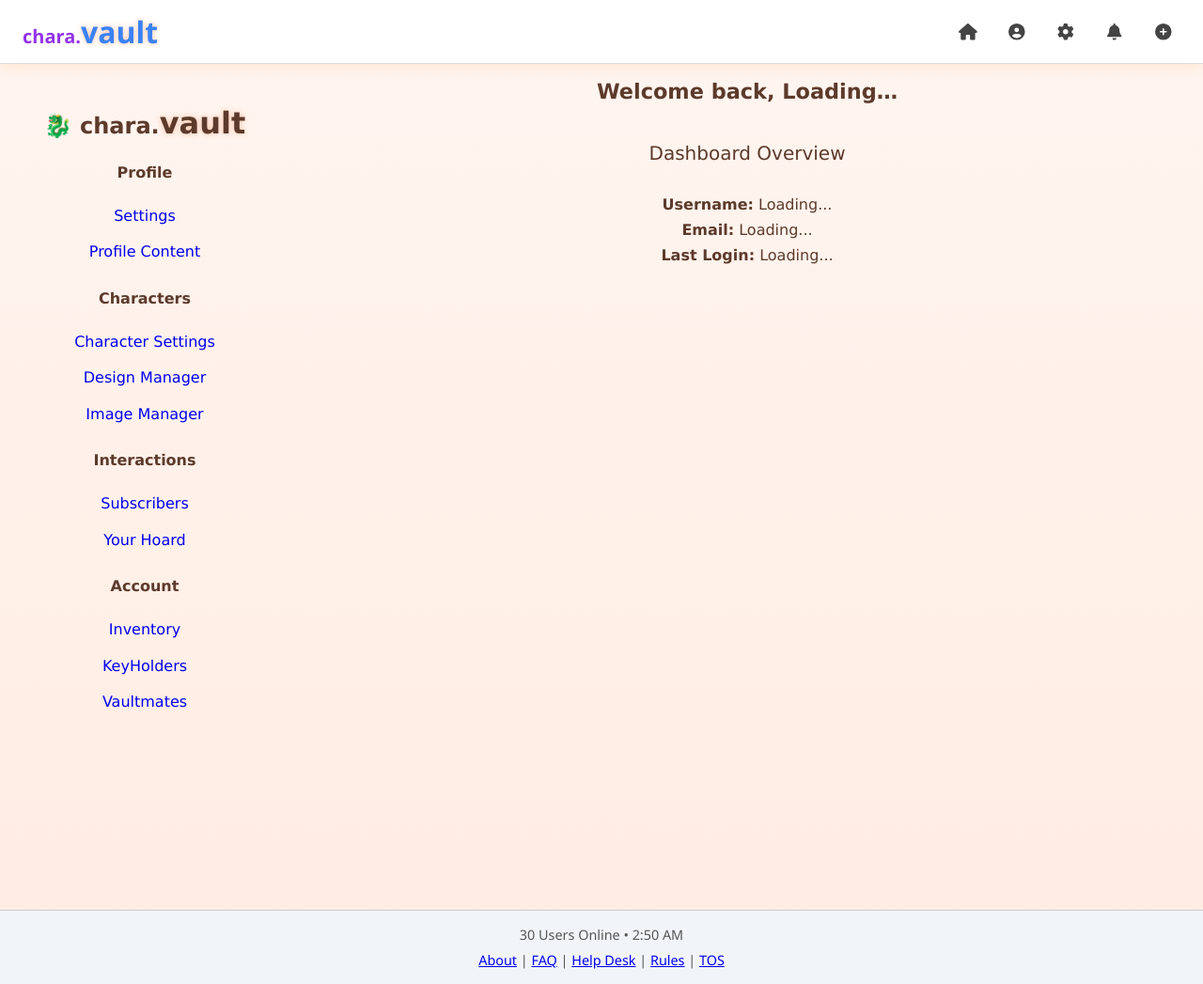
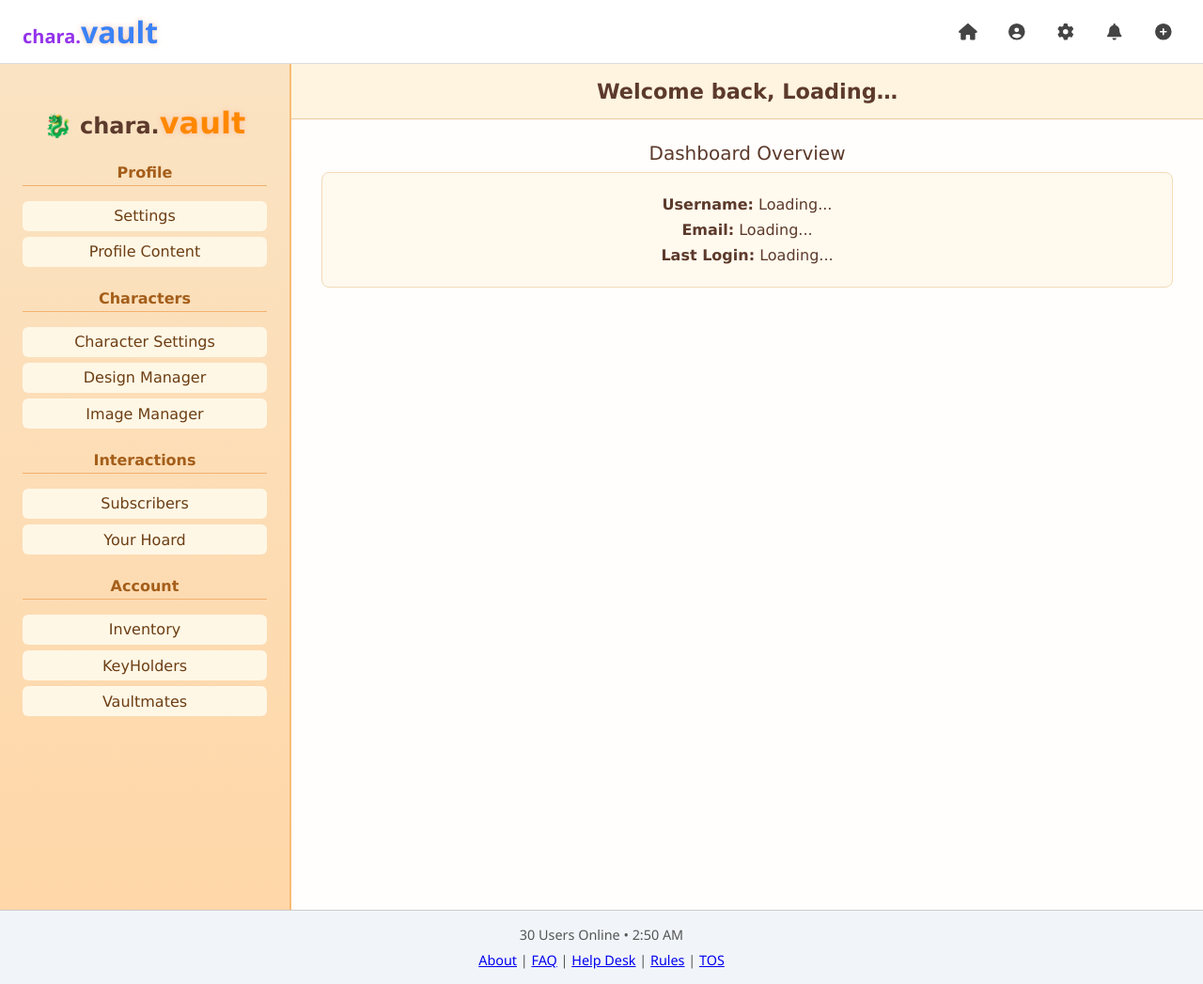
Before and after one commit to gummygyaru/charavault, a Jekyll site: the page built from dashboard/dashboard.html, in a window 1280 px wide. Shown: the whole page at 94% size. Built offline with Jekyll 4.4.1, drawn with Linux system fonts in a browser that asks for light colours; comment, search, counter and statistics services are not loaded.

Commit message:
Update dashboard.html

```diff
--- a/dashboard/dashboard.html
+++ b/dashboard/dashboard.html
@@ -20,15 +20,17 @@ title: Dashboard
 
     aside.sidebar {
       width: 260px;
+      background: linear-gradient(to bottom, #fae3c3, #ffd7a8);
       padding: 1.5rem;
-      border-right: 2px solid var(--sidebar-border, transparent);
+      border-right: 2px solid #f8bb74;
       overflow-y: auto;
     }
 
     aside.sidebar h2 {
       margin-top: 1.5rem;
       font-size: 1rem;
-      border-bottom: 1px solid var(--section-border, transparent);
+      color: #a45e1a;
+      border-bottom: 1px solid #f2b16f;
       padding-bottom: 0.25rem;
     }
 
@@ -44,18 +46,21 @@ title: Dashboard
     aside.sidebar a {
       display: block;
       padding: 0.4rem 0.6rem;
+      background: #fff7e6;
       border-radius: 6px;
+      color: #6c3e14;
       text-decoration: none;
       transition: background 0.2s;
     }
 
     aside.sidebar a:hover {
-      filter: brightness(1.1);
+      background: #ffe4b8;
     }
 
     .header-bar {
       padding: 1rem 1.5rem;
-      border-bottom: 1px solid var(--header-border, transparent);
+      background: #fff4e0;
+      border-bottom: 1px solid #e8c8a0;
     }
 
     .header-bar h1 {
@@ -64,11 +69,12 @@ title: Dashboard
     }
 
     .vault {
-      color: var(--accent, inherit);
+      color: #ff8800;
     }
 
     .content-panel {
       flex: 1;
+      background: #fffefc;
       display: flex;
       flex-direction: column;
       overflow-y: auto;
@@ -81,7 +87,8 @@ title: Dashboard
     }
 
     .info-box {
-      border: 1px solid var(--info-border, transparent);
+      background: #fff9ee;
+      border: 1px solid #f3dab9;
       border-radius: 8px;
       margin: 0 2rem 2rem;
       padding: 1rem;
```
